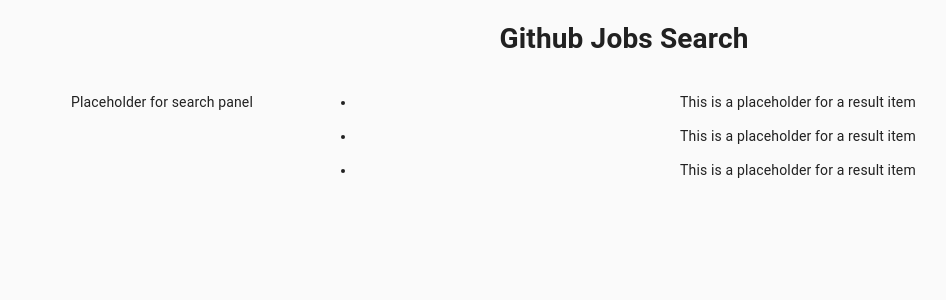
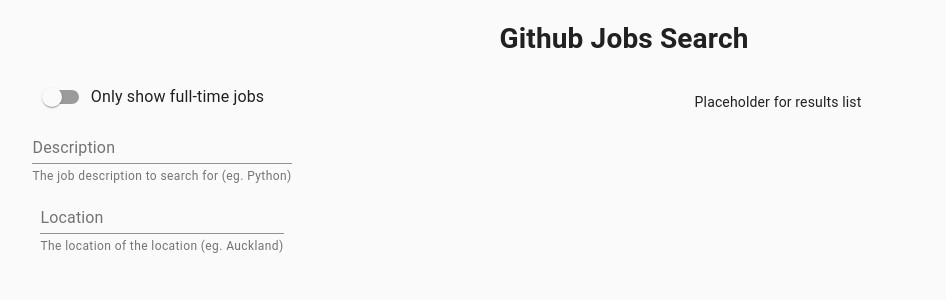
Before and after one commit to CoderYihaoWang/COVID19Stats, a React (Create React App) app: page / in a window 1280 px wide. Shown: the top 300 px of the page, without its empty margins (16-962 px from the left). Built offline with nearby package versions, Linux system fonts and the light colour scheme.

Commit message:
Add input boxes in SearchPanel

```diff
--- a/src/App.tsx
+++ b/src/App.tsx
@@ -1,17 +1,17 @@
-import React from 'react';
-import { Container, Grid, makeStyles, createStyles, Theme, CssBaseline } from '@material-ui/core';
+import React, { useState } from 'react';
+import { Container, Grid } from '@material-ui/core';
 import SearchPanel from './Components/SearchPanel';
 import ResultsPanel from './Components/ResultsPanel';
+import { IUserInput } from './Common/Interfaces';
 import './App.css';
 
-const useStyles = makeStyles({
-  root: {
-    backgroundColor: 'blue'
-  }
-});
+export default function App() {
 
-export default function App() {
-  const classes = useStyles();
+  const [userInput, setUserInput] = useState<IUserInput>({
+    search: null,
+    location: null,
+    fullTime: false
+  });
 
   return (
     <div className="App">
@@ -21,10 +21,10 @@
       <Container maxWidth="lg">
         <Grid container>
           <Grid item sm={3}>
-            <SearchPanel></SearchPanel>
+            <SearchPanel setUserInput={setUserInput}></SearchPanel>
           </Grid>
           <Grid item sm={9}>
-            <ResultsPanel></ResultsPanel>
+            <ResultsPanel search={userInput.search} location={userInput.location} fullTime={userInput.fullTime}></ResultsPanel>
           </Grid>
         </Grid>
       </Container>
--- a/src/Components/ResultsList.tsx
+++ b/src/Components/ResultsList.tsx
@@ -1,12 +1,17 @@
-import React from 'react';
+import React, { useState } from 'react';
 import ResultItem from './ResultItem'
 
-function ResultsList() {
-    return <ul>
-        <li><ResultItem/></li>
-        <li><ResultItem/></li>
-        <li><ResultItem/></li>
-    </ul>
+interface IProps {
+    page: number | null,
+    search: string | null,
+    location: string | null,
+    fullTime: boolean
+}
+
+function ResultsList(props: IProps) {
+
+
+    return <p>Placeholder for results list</p>
 }
 
 export default ResultsList
--- a/src/Components/ResultsPanel.tsx
+++ b/src/Components/ResultsPanel.tsx
@@ -1,10 +1,15 @@
-import React from 'react'
+import React, { useState } from 'react'
 import ResultsList from './ResultsList'
+import { IUserInput } from '../Common/Interfaces'
 
-function ResultsPanel() {
+type IProps = IUserInput;
+
+function ResultsPanel(props: IProps) {
+    const [page, setPage] = useState<number>(0);
+
     return <div>
-        <ResultsList></ResultsList>
+        <ResultsList page={page} search={props.search} location={props.location} fullTime={props.fullTime}></ResultsList>
     </div>
 }
 
-export default ResultsPanel
+export default ResultsPanel;
--- a/src/Components/SearchPanel.tsx
+++ b/src/Components/SearchPanel.tsx
@@ -1,10 +1,38 @@
-import React from 'react'
+import React, { useState } from 'react';
+import { TextField, Switch, FormControlLabel } from '@material-ui/core';
+import { IUserInput } from '../Common/Interfaces';
 
-function SearchPanel() {
+interface IProps {
+    setUserInput: (userInput: IUserInput) => void
+}
+
+function SearchPanel(props: IProps) {
+
+    const [search, setSearch] = useState<string | null>(null);
+    const [location, setLocation] = useState<string | null>(null);
+    const [fullTime, setFullTime] = useState<boolean>(false);
+
+    const handleFulltime = function() {
+        setFullTime(!fullTime);
+    }
 
     return (
-        <div>
-            <p>Placeholder for search panel</p>
+        <div className='SearchPanel'>
+            <FormControlLabel
+                control={<Switch checked={fullTime} onChange={handleFulltime} name='fullTime'/>}
+                label='Only show full-time jobs'
+            />
+            <TextField
+                id='search'
+                label='Description'
+                helperText='The job description to search for (eg. Python)'
+            />
+            <TextField
+                id='location'
+                label='Location'
+                helperText='The location of the location (eg. Auckland)'
+            />
+
         </div>
     )
 }
```
Also changed, not shown: src/Components/ResultItem.tsx (+6 -3 lines).
